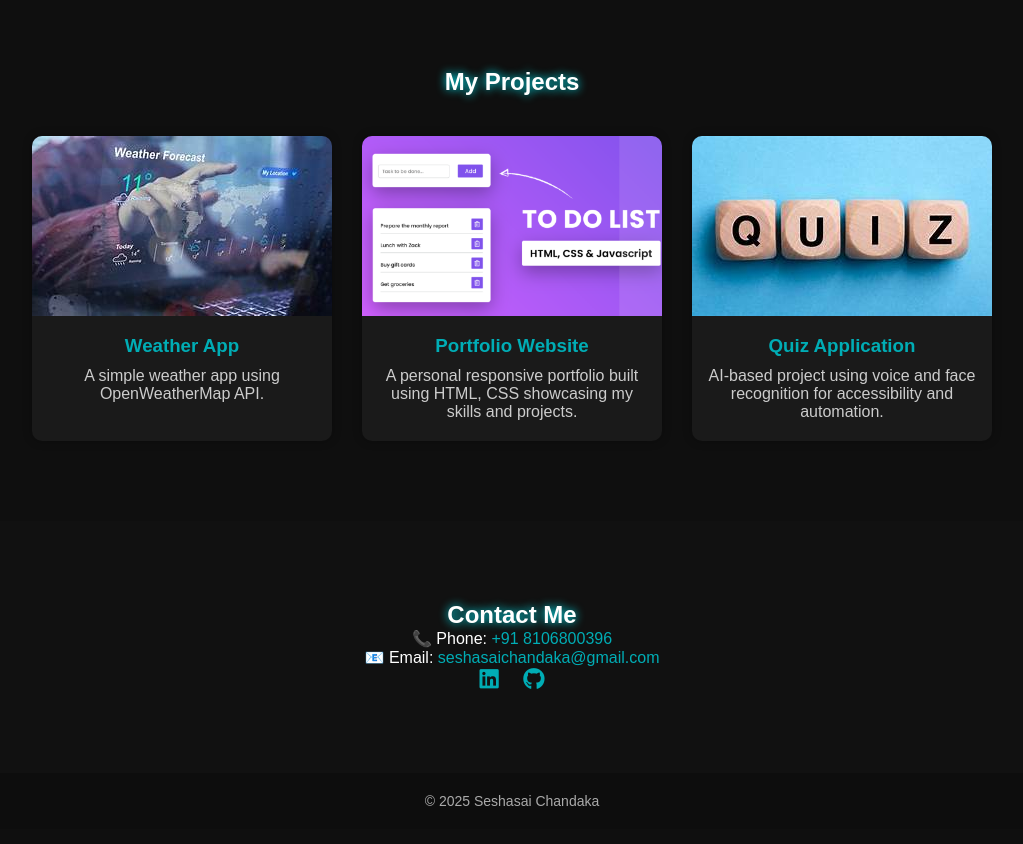
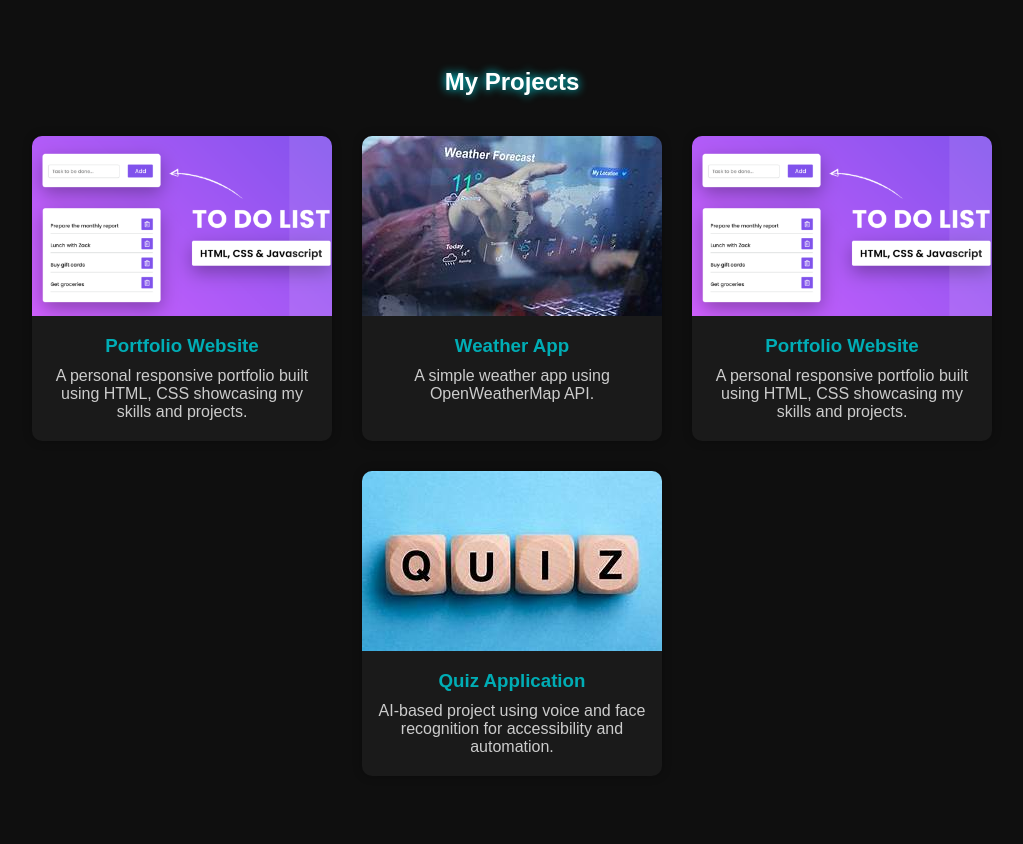
Before and after one commit to ChandakaSeshasai/portfolio, a plain HTML site: page index.html in a window 1280 px wide. Shown: the part 1120-1964 px from the top of the page, without its empty margins (128-1151 px from the left). Drawn offline with Linux system fonts and the light colour scheme.

Commit message:
Include Portfolio Website card in projects section

```diff
--- a/index.html
+++ b/index.html
@@ -73,7 +73,11 @@
     <section id="projects" class="projects">
         <h2>My Projects</h2>
         <div class="project-grid">
-
+ <div class="project-card">
+                <img src="todo-list.png" alt="ToDo-List Website">
+                <h3>Portfolio Website</h3>
+                <p>A personal responsive portfolio built using HTML, CSS showcasing my skills and projects.</p>
+            </div>
 
             <div class="project-card">
                 <a href=" https://chandakaseshasai.github.io/Weather-App/" target="_blank">
```
